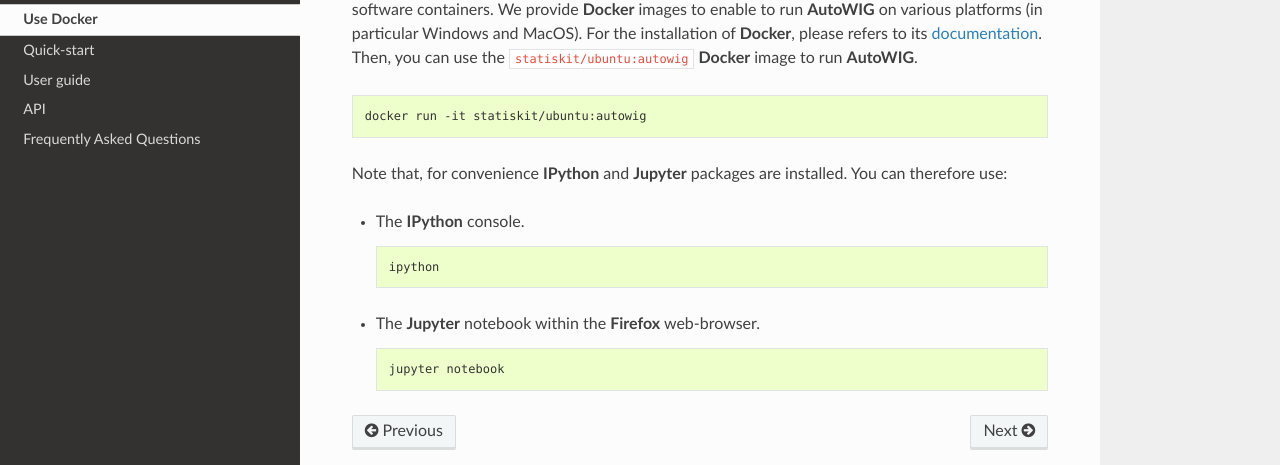
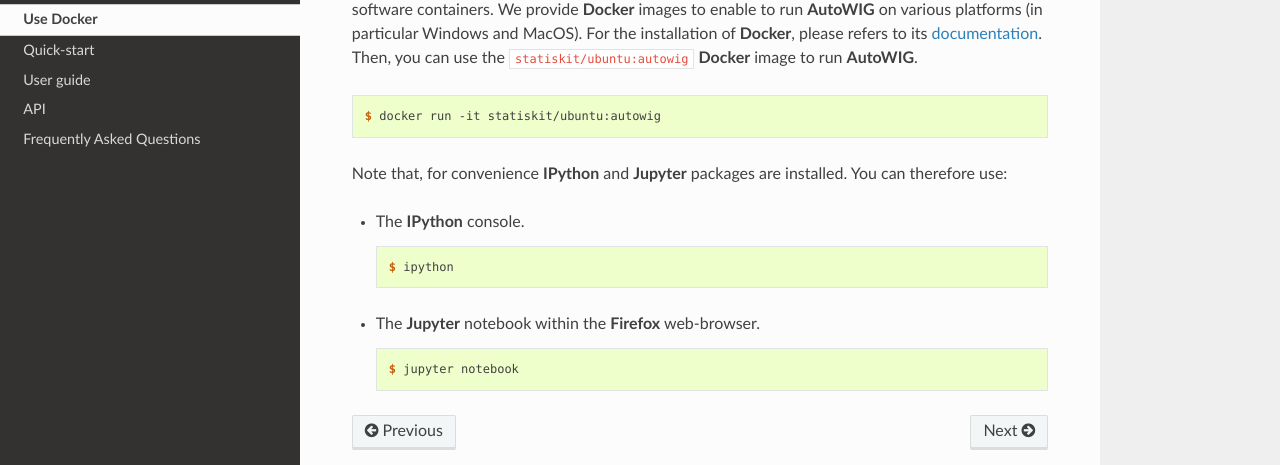
Before and after one commit to StatisKit/AutoWIG, a Sphinx documentation site: the page built from doc/docker.rst, in a window 1280 px wide. Shown: the part 186-651 px from the top of the page. Built offline with Sphinx 7.4.7 and the Read the Docs theme 2.0.0, drawn with Linux system fonts in a browser that asks for light colours.

```diff
--- a/doc/docker.rst
+++ b/doc/docker.rst
@@ -10,7 +10,7 @@ Then, you can use the :code:`statiskit/ubuntu:autowig` **Docker** image to run *
 
 .. code-block:: console
 
-  docker run -it statiskit/ubuntu:autowig
+  $ docker run -it statiskit/ubuntu:autowig
 
 Note that, for convenience **IPython** and **Jupyter** packages are installed.
 You can therefore use:
@@ -19,10 +19,10 @@ You can therefore use:
 
   .. code-block:: console
 
-    ipython
+    $ ipython
 
 * The **Jupyter** notebook within the **Firefox** web-browser.
 
   .. code-block:: console
 
-    jupyter notebook
+    $ jupyter notebook
```
